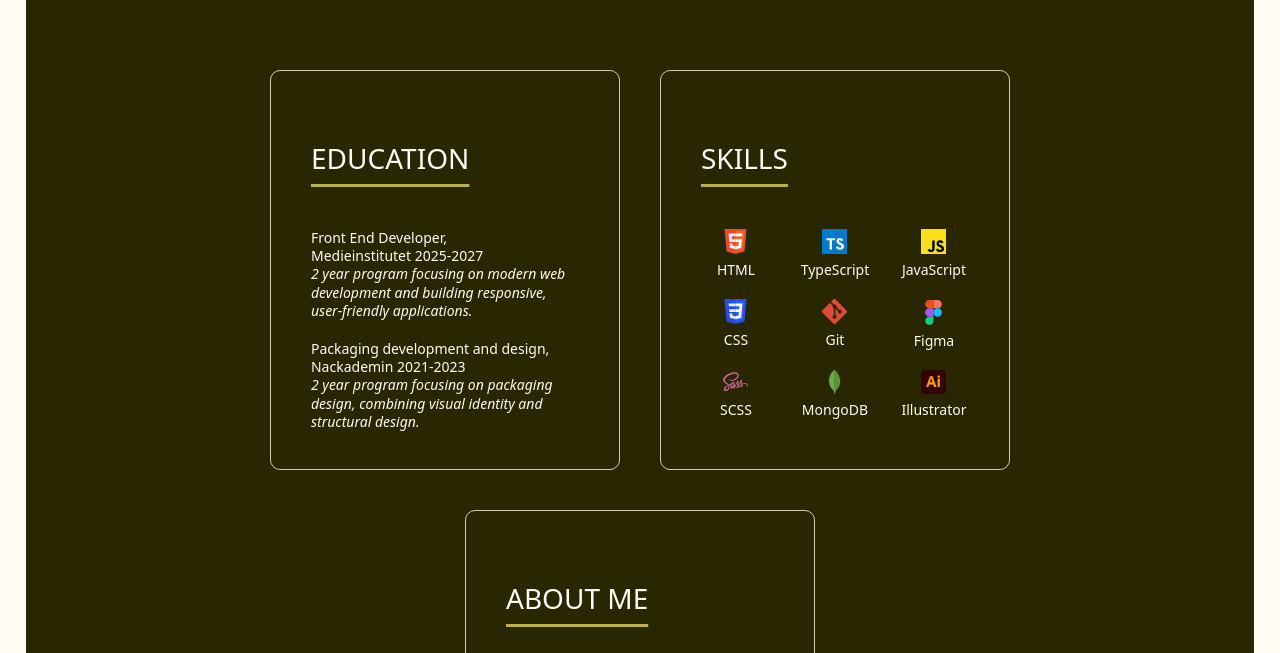
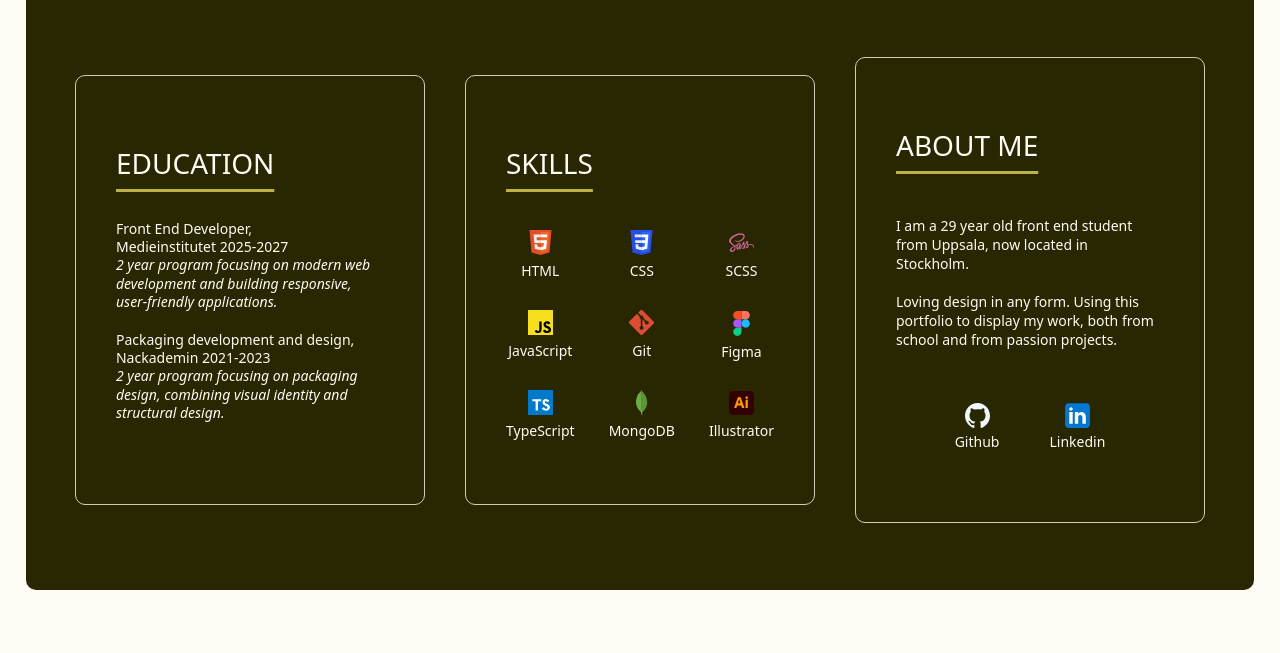
Before and after one commit to fridapalms/portfolio2026, a website built with Vite: page index.html in a window 1280 px wide. Shown: the part 702-1355 px from the top of the page. Built offline with nearby package versions, Linux system fonts and the light colour scheme.

Commit message:
fixed responsive design

```diff
--- a/index.html
+++ b/index.html
@@ -35,16 +35,16 @@
           <div class="lists">
             <ul>
               <li class="skill-li"><img src="/icons/html5.svg" class="skill-icon" alt="icon" />HTML</li>
-              <li class="skill-li"><img src="/icons/css3.svg" class="skill-icon" alt="icon" />CSS</li>
-              <li class="skill-li"><img src="/icons/sass.svg" class="skill-icon" alt="icon" />SCSS</li>
+              <li class="skill-li"><img src="/icons/javascript.svg" class="skill-icon" alt="icon" />JavaScript</li>
+              <li class="skill-li"><img src="/icons/typescript.svg" class="skill-icon" alt="icon" />TypeScript</li>
             </ul>
             <ul>
-              <li class="skill-li"><img src="/icons/typescript.svg" class="skill-icon" alt="icon" />TypeScript</li>
+              <li class="skill-li"><img src="/icons/css3.svg" class="skill-icon" alt="icon" />CSS</li>
               <li class="skill-li"><img src="/icons/git.svg" class="skill-icon" alt="icon" />Git</li>
               <li class="skill-li"><img src="/icons/mongodb.svg" class="skill-icon" alt="icon" />MongoDB</li>
             </ul>
             <ul>
-              <li class="skill-li"><img src="/icons/javascript.svg" class="skill-icon" alt="icon" />JavaScript</li>
+              <li class="skill-li"><img src="/icons/sass.svg" class="skill-icon" alt="icon" />SCSS</li>
               <li class="skill-li"><img src="/icons/figma.svg" class="skill-icon" alt="icon" />Figma</li>
               <li class="skill-li"><img src="/icons/illustrator.svg" class="skill-icon" alt="icon" />Illustrator</li>
             </ul>
--- a/src/scss/style.scss
+++ b/src/scss/style.scss
@@ -161,7 +161,7 @@ body {
       gap: 40px;
       min-height: 600px;
       box-sizing: border-box;
-      padding: 80px;
+      padding: 30px;
       background-color: $background-color-dark;
       border-radius: 10px;
 
@@ -173,7 +173,7 @@ body {
         text-align: start;
         box-sizing: border-box;
         width: 350px;
-        height: 400px;
+        min-height: 430px;
         background-color: $background-color-dark;
         border: 1px solid $accent-color-light;
         border-radius: 10px;
@@ -218,8 +218,8 @@ body {
           color: $font-color-light;
           list-style: none;
           padding-left: 0;
+          margin: 0px;
           text-align: start;
-          min-width: 70px;
 
           li {
             padding: 10px 0px;
@@ -242,6 +242,7 @@ body {
 
             .skill-icon {
               width: 25px;
+              padding-top: 10px;
               transition: filter 0.3s ease 0s;
               pointer-events: auto;
 
@@ -264,14 +265,14 @@ body {
           flex-direction: row;
           display: flex;
           justify-content: center;
-          gap: 30px;
+          gap: 50px;
 
           a {
             text-decoration: none;
             color: $font-color-light;
 
             .social-li {
-              padding: 4px 0px;
+              padding: 30px 0px;
               display: flex;
               flex-direction: column;
               gap: 5px;
```
